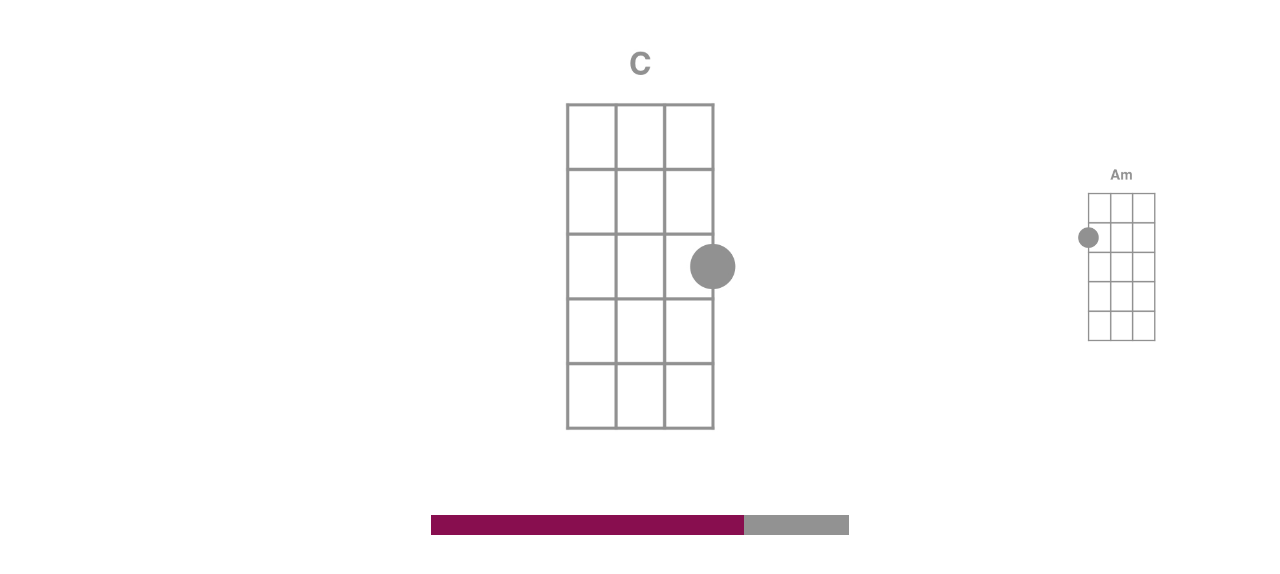
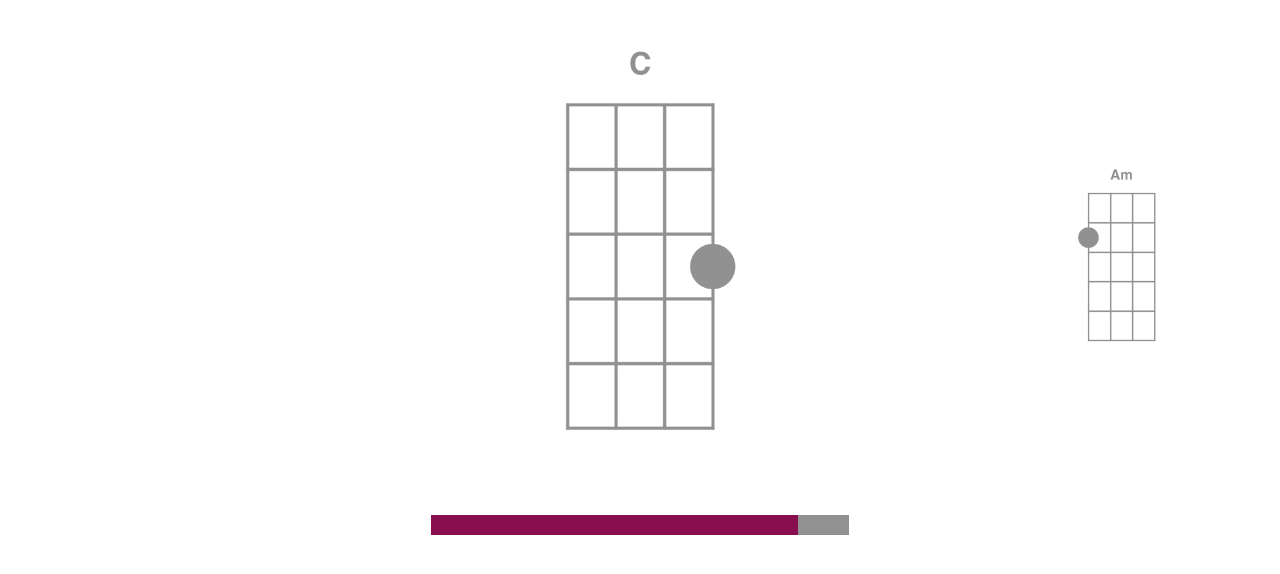
Before and after one commit to trinaleigh/slider, a plain HTML site: page index.html in a window 1280 px wide. Shown: the part 48-622 px from the top of the page. Drawn offline with nearby package versions, Linux system fonts and the light colour scheme.

Commit message:
fix progress bar timing

```diff
--- a/slider.js
+++ b/slider.js
@@ -49,19 +49,20 @@ function progress(onDeck){
 
 function countdown(total){
 
-	var startTime = new Date().getTime()
-
+	var num = 0
 	function showprogress(){
-		beep.currentTime = 0;
-		beep.play();
-		currentTime = new Date().getTime();
-		completed = currentTime - startTime;
-		const ratio = Math.round(completed / total * 100);
+		num += interval
+		const ratio = Math.round(num / total * 100);
+		console.log(ratio)
+		console.log(num)
 		if (ratio <= 100){
-		progressBar.style.flexBasis = `${ratio}%`
+			progressBar.style.flexBasis = `${ratio}%`
+			beep.currentTime = 0;
+			beep.play();
 		} else {
 			clearInterval(update)}
 		}
+
 
 	showprogress()
 	var update = setInterval(showprogress,interval)
@@ -75,13 +76,13 @@ function play(){
 	duration = (signature*interval) // one bar delay
 
 	setTimeout(function(){
-			progress(1);
-			countdown(sequence[0].length*(signature*interval));
-			},
-			duration)
+		progress(1);
+		countdown(sequence[0].length*(signature*interval));
+		},
+		duration)
 
 	// schedule each subsequent slide transition
-	for(i=0; i<Object.keys(sequence).length-1; i++) {
+	for (i=0; i<Object.keys(sequence).length-1; i++) {
 		(function(count){
 		slide = sequence[count];
 		duration += slide.length*(signature*interval);
--- a/sliderstyle.css
+++ b/sliderstyle.css
@@ -55,5 +55,4 @@ div {
   flex-basis:0%;
   height:20px;
   background:#880E4F;
-/*  transition: all 0.1s
-*/}
+}
```
